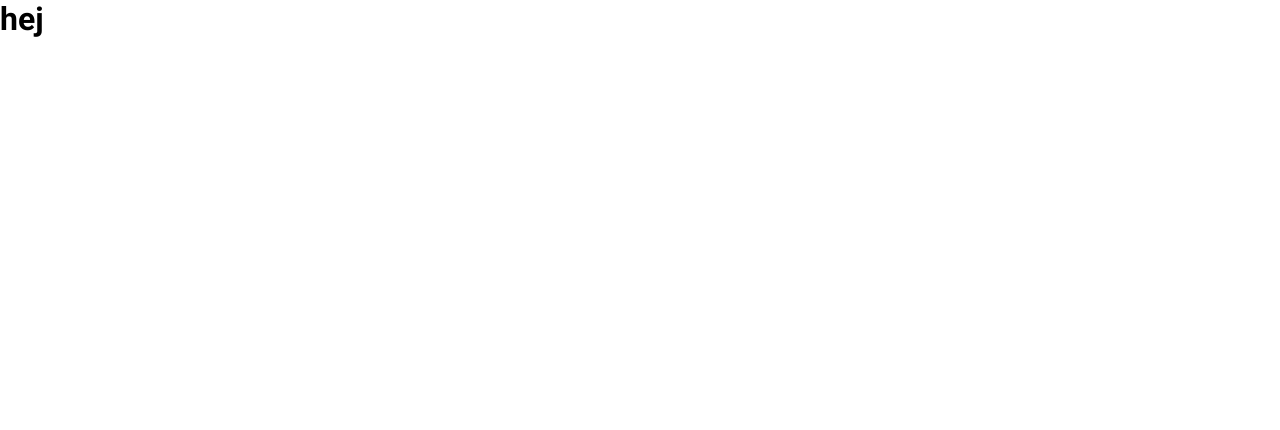
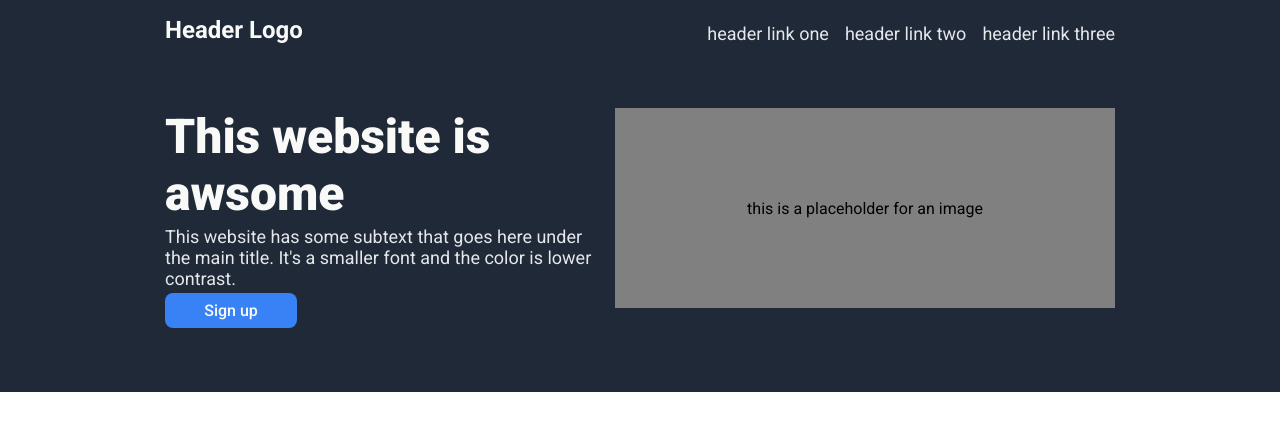
Before and after one commit to odsmal/odin-landing-page, a plain HTML site: page index.html in a window 1280 px wide. Drawn offline with Linux system fonts and the light colour scheme.

Commit message:
header done

```diff
--- a/index.html
+++ b/index.html
@@ -7,6 +7,32 @@
     <title>landing page</title>
   </head>
   <body>
-    <h1>hej</h1>
+    <div class="hero">
+      <div class="hero-container">
+        <div class="header">
+          <div class="hero-logo-text">Header Logo</div>
+          <ul class="hero-text">
+            <li>header link one</li>
+            <li>header link two</li>
+            <li>header link three</li>
+          </ul>
+        </div>
+        <div class="hero-content-container">
+          <div class="hero-left">
+            <div class="hero-header">This website is awsome</div>
+            <div class="hero-text">
+              This website has some subtext that goes here under the main title.
+              It's a smaller font and the color is lower contrast.
+            </div>
+            <button>Sign up</button>
+          </div>
+          <div class="hero-right">
+            <div class="image-placeholder">
+              this is a placeholder for an image
+            </div>
+          </div>
+        </div>
+      </div>
+    </div>
   </body>
 </html>
--- a/styles.css
+++ b/styles.css
@@ -8,3 +8,85 @@
 html {
   font-family: "Roboto", sans-serif;
 }
+
+.hero {
+  background-color: #1f2937;
+  display: flex;
+  flex-direction: column;
+  align-items: center;
+}
+
+.hero-container {
+  max-width: 950px;
+}
+
+.header {
+  display: flex;
+  justify-content: space-between;
+  align-items: flex-end;
+  margin-top: 16px;
+}
+
+.hero-logo-text {
+  font-size: 24px;
+  font-weight: bold;
+  color: #f9faf8;
+}
+
+.header ul {
+  list-style-type: none;
+  display: flex;
+  gap: 16px;
+}
+
+.hero-content-container {
+  display: flex;
+  flex-direction: row;
+  gap: 16px;
+  margin: 64px 0;
+}
+
+.hero-left {
+  display: flex;
+  flex-direction: column;
+  gap: 4px;
+}
+
+.hero-header {
+  font-size: 48px;
+  font-weight: 900;
+  color: #f9faf8;
+}
+
+.hero-text {
+  font-size: 18px;
+  color: #e5e7eb;
+}
+
+button {
+  all: unset;
+}
+
+button:focus {
+  outline: revert;
+}
+
+button {
+  display: flex;
+  justify-content: center;
+  background: #3882f6;
+  color: #f9faf8;
+  font-weight: 500;
+  border-radius: 8px;
+  padding: 8px 16px;
+  width: 100px;
+}
+
+.image-placeholder {
+  background-color: gray;
+  width: 500px;
+  height: 200px;
+  display: flex;
+  align-items: center;
+  justify-content: center;
+}
```
